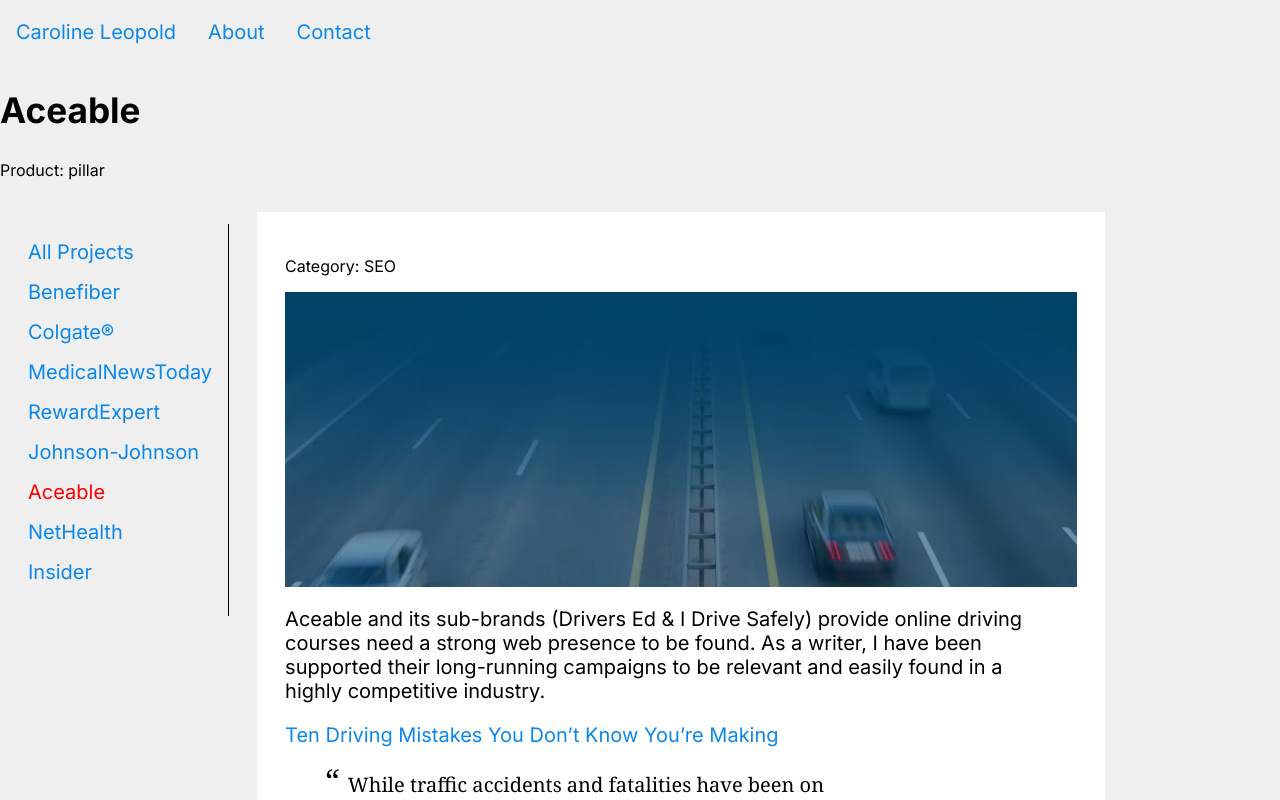
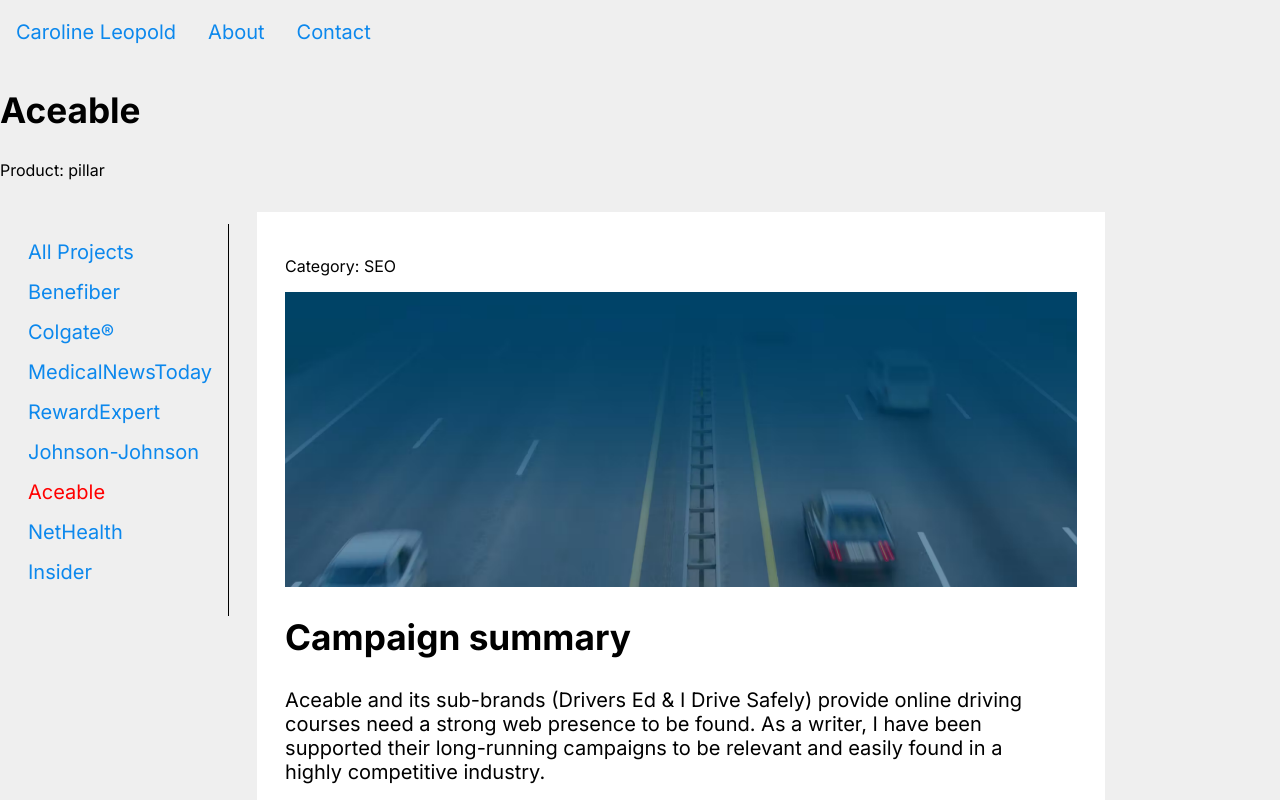
Before and after one commit to cml815/about-a, a React (Create React App) app: page /projects/Aceable in a window 1280 px wide. Shown: the top 800 px of the page. Built offline with nearby package versions, Linux system fonts and the light colour scheme.

Commit message:
redesign Project text template

```diff
--- a/src/components/Project.jsx
+++ b/src/components/Project.jsx
@@ -28,7 +28,10 @@ export function Project() {
         <div className={styles.container}>
           <p>Category: {project.category}</p>
           <img src={project.image} width="800" />
-          <p className={styles.textCol}>{project.snippet}</p>
+          <div className="">
+            <h2>Campaign summary</h2>
+            <p className={styles.textCol}>{project.snippet}</p>
+          </div>
           <a href={project.url0} target="_blank">{project.title0}</a>
            <blockquote className="excerpt"><span className="xl">&#8220;&nbsp;</span>{project.excerpt}...<span className="xl">&nbsp;&#8221;</span></blockquote>
           <h3>Read on {project.company}'s website</h3>
--- a/src/data.js
+++ b/src/data.js
@@ -18,7 +18,7 @@ let projects = [
     //   "health"
     // ],
     image: require("./images/benefiber-aging.png"),
-    snippet: "Benefiber launched a campaign to position the fiber supplement as top-of-mind for active people. I wrote a series of articles on Benefiber's website.",
+    snippet: "Benefiber envisioned a content strategy to position the fiber supplement as top-of-mind for active people. As writer, I created a series of relatable and informational articles on Benefiber's website.",
     excerpt: "As we age, there are factors that contribute to the slowing of the digestive system. Occasional constipation is more common because of low-fiber diets, sedentary lifestyle, lack of exercise, and not drinking enough fluids.1 Medications can also affect the digestive system, especially as people grow older and establish new medication routines. Though there's nothing we can do to prevent aging, eating a healthy diet, drinking plenty of water, and getting regular exercise are some of the things we can do to prevent digestive problems.",
     title0: "Aging and Digestion",
     title1: "What Does the Gut-Brain Connection Mean",
```
